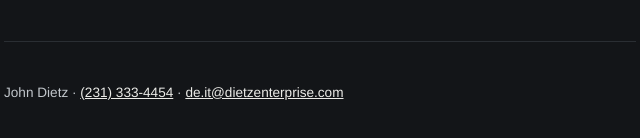
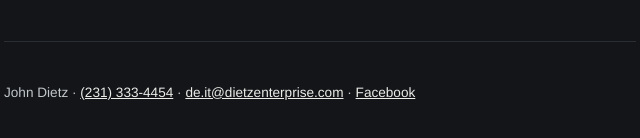
Before and after one commit to DE-grok/dietzenterprise-site, a plain HTML site: page index.html in a window 1280 px wide. Shown: the part 932-1070 px from the top of the page, 320-960 px from the left. Drawn offline with Linux system fonts and the light colour scheme.

Commit message:
Footer: add Facebook link (facebook.com/DE.IT.Walnut), new tab, 44px+ tap target

```diff
--- a/index.html
+++ b/index.html
@@ -33,6 +33,7 @@
   .cta-alt a{color:var(--text);text-decoration:none;border-bottom:1px solid var(--line)}
   @media(max-width:560px){.cta-row{flex-direction:column;align-items:flex-end}}
   a.mail{color:var(--text)}
+  a.fb{display:inline-block;padding:.75rem .25rem;margin:-.75rem -.25rem}
   canvas#bg{position:fixed;inset:0;width:100%;height:100%;z-index:0;pointer-events:none}
   .wrap{position:relative;z-index:1}
 </style>
@@ -75,7 +76,7 @@
     <p class="big"><span>$25</span> per half hour</p>
     <p>Intro rate. Cash or check, paid when the job is complete. One follow-up included.<br>Walnut or within 5 miles. Not same-day. I never ask for bank logins or store passwords.</p>
   </div>
-  <footer>John Dietz · <a class="mail" href="tel:+12313334454">(231) 333-4454</a> · <a class="mail" href="mailto:de.it@dietzenterprise.com">de.it@dietzenterprise.com</a></footer>
+  <footer>John Dietz · <a class="mail" href="tel:+12313334454">(231) 333-4454</a> · <a class="mail" href="mailto:de.it@dietzenterprise.com">de.it@dietzenterprise.com</a> · <a class="mail fb" href="https://www.facebook.com/DE.IT.Walnut" target="_blank" rel="noopener">Facebook</a></footer>
 </div>
 </body>
 </html>
```
